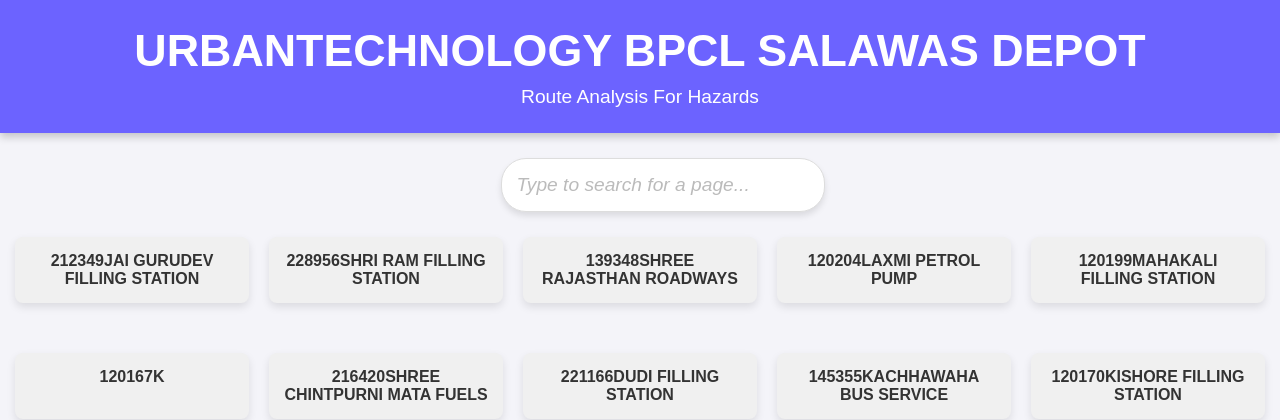
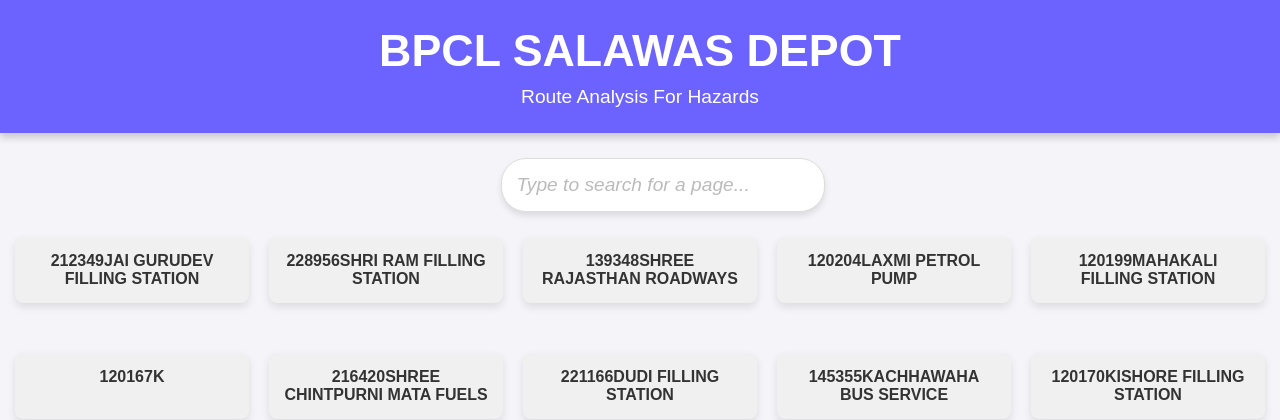
Before and after one commit to Coderchachaji/BPCL-SALAWAS-LPG-PLANT, a Flask app: page / in a window 1280 px wide. Shown: the top 420 px of the page. Run offline with Flask 3, Linux system fonts and the light colour scheme.

Commit message:
third commit

```diff
--- a/templates/index.html
+++ b/templates/index.html
@@ -80,7 +80,7 @@
 </head>
 <body>
     <div class="header">
-        <h1>URBANTECHNOLOGY BPCL SALAWAS DEPOT</h1>
+        <h1> BPCL SALAWAS DEPOT</h1>
         <p>Route Analysis For Hazards</p>
     </div>
     <div class="search-container">
```
